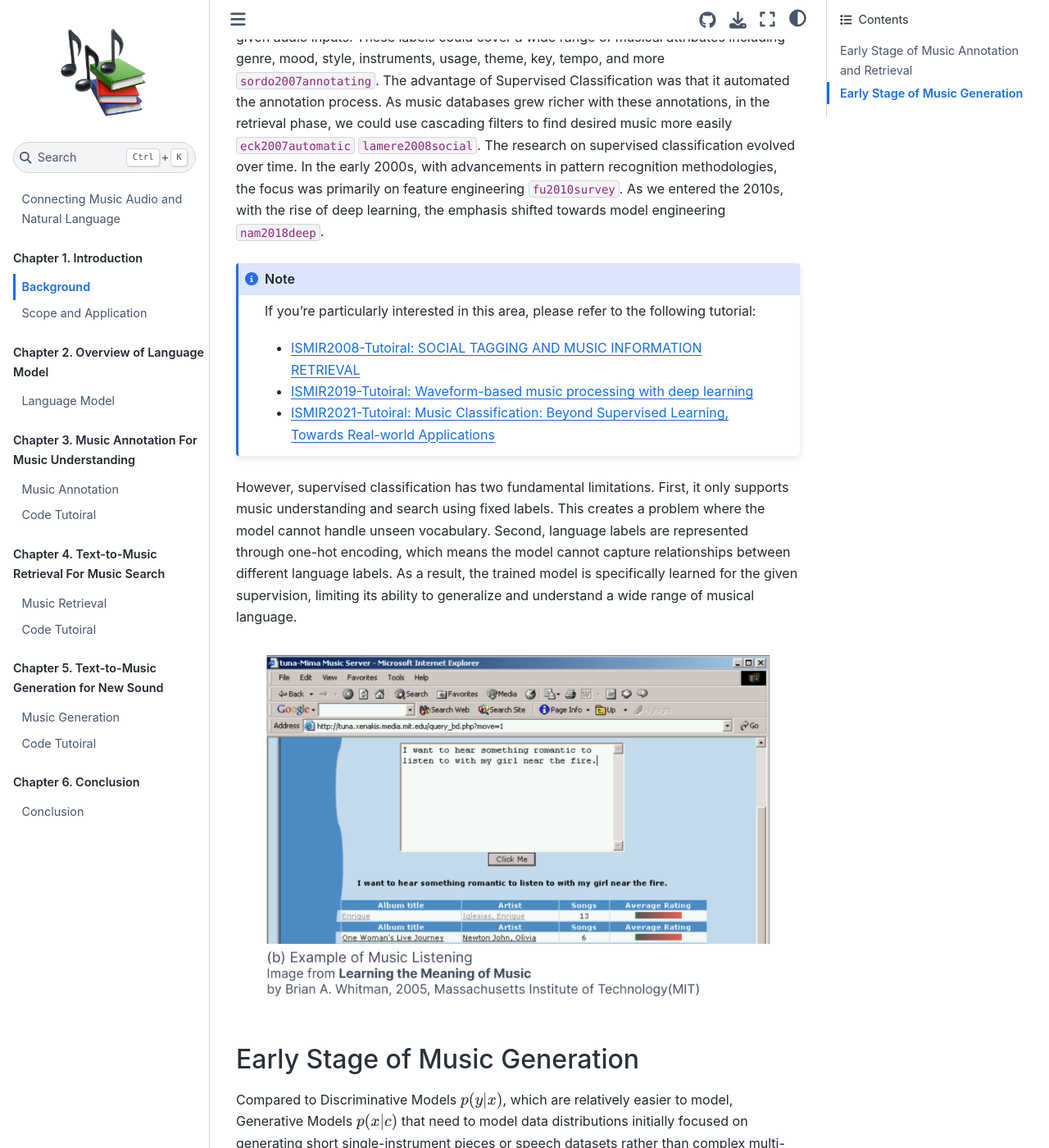
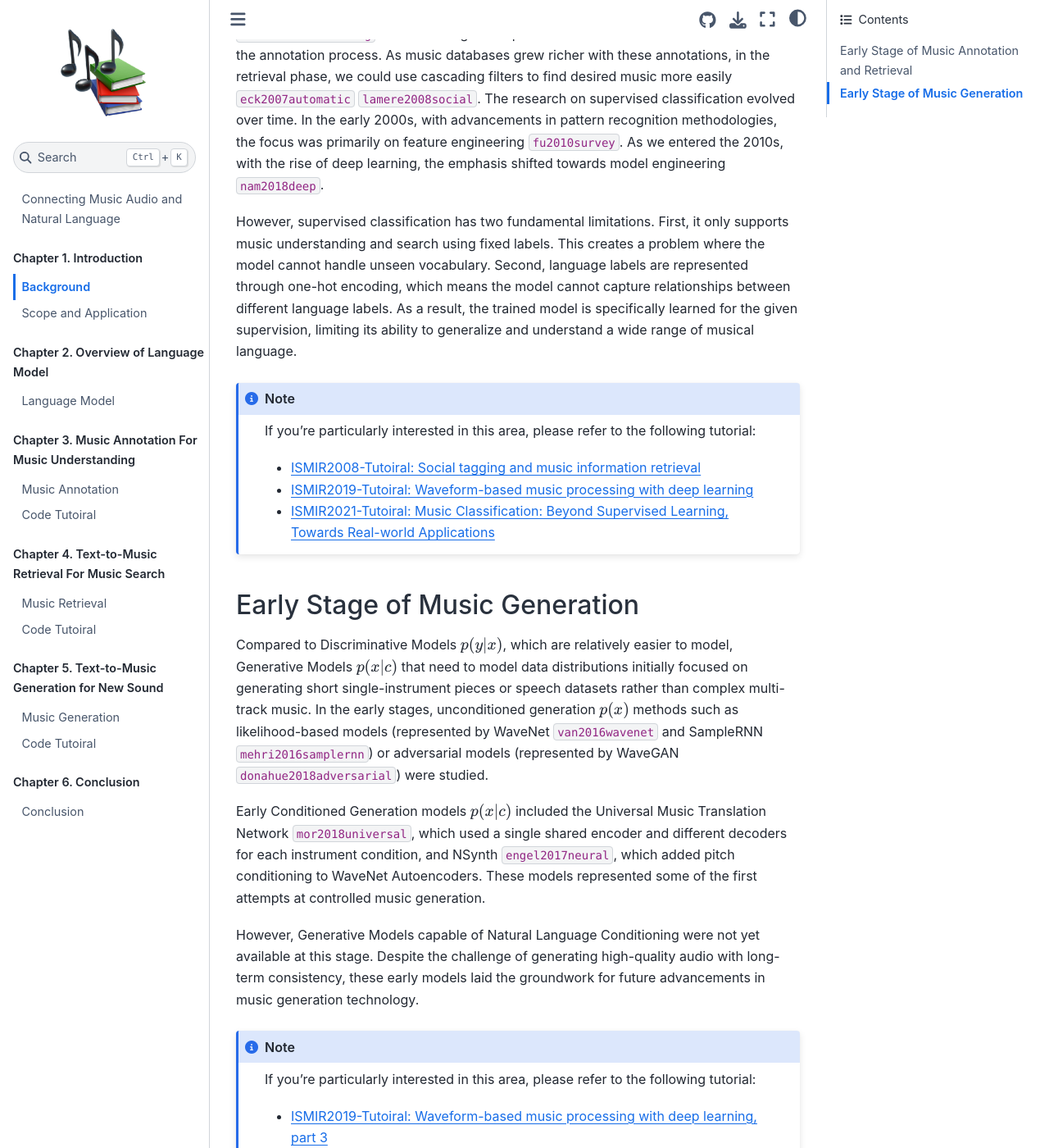
Before and after one commit to mulab-mir/music-language-tutorial, a Jupyter Book: the page built from book/introduction/overview.md, in a window 1280 px wide and 1400 px high, scrolled down 990 px. Shown: the whole window at 82% size. Built offline with Jupyter Book 1.0.4 settings and Sphinx 7.4.7 and the Sphinx Book theme 1.1.4, drawn with Linux system fonts in a browser that asks for light colours; pages that are not in the unit, such as notebooks, are missing from menus; cross-references to code outside the pages are shown as plain code; some of the changed text lies outside the part shown.

Commit message:
update intro

````diff
--- a/book/introduction/overview.md
+++ b/book/introduction/overview.md
@@ -1,9 +1,10 @@
 # Background
 
-```{figure} ../img/understanding.png
+```{figure} ../img/history.png
 ---
-name: overview
+name: history
 ---
+Image Source: Learning the Meaning of Music by Brian A. Whitman, 2005, Massachusetts Institute of Technology(MIT)
 ```
 
 The journey of Music and Language Models started with two basic human desires: to **understand music** deeply and to **listen to the music** we want whenever we want, whether it's existing artist music or creative new music. These fundamental needs have driven the development of technologies that connect music and language. This is because language is the most fundamental communication channel we use, and through this language, we aim to communicate with machines.
@@ -12,22 +13,17 @@
 
 The first approach was Supervised Classification. This method involved developing models that could predict appropriate Natural Language Labels (Fixed-Vocabulary) for given audio inputs. These labels could cover a wide range of musical attributes including genre, mood, style, instruments, usage, theme, key, tempo, and more {cite}`sordo2007annotating`. The advantage of Supervised Classification was that it automated the annotation process. As music databases grew richer with these annotations, in the retrieval phase, we could use cascading filters to find desired music more easily  {cite}`eck2007automatic` {cite}`lamere2008social`. The research on supervised classification evolved over time. In the early 2000s, with advancements in pattern recognition methodologies, the focus was primarily on feature engineering {cite}`fu2010survey`. As we entered the 2010s, with the rise of deep learning, the emphasis shifted towards model engineering {cite}`nam2018deep`.
 
+However, supervised classification has two fundamental limitations. First, it only supports music understanding and search using fixed labels. This creates a problem where the model cannot handle unseen vocabulary. Second, language labels are represented through one-hot encoding, which means the model cannot capture relationships between different language labels. As a result, the trained model is specifically learned for the given supervision, limiting its ability to generalize and understand a wide range of musical language.
+
+
 ```{note}
 If you're particularly interested in this area, please refer to the following tutorial:
 
-- [ISMIR2008-Tutoiral: SOCIAL TAGGING AND MUSIC INFORMATION RETRIEVAL](https://www.slideshare.net/slideshow/social-tags-and-music-information-retrieval-part-i-presentation)
+- [ISMIR2008-Tutoiral: Social tagging and music information retrieval](https://www.slideshare.net/slideshow/social-tags-and-music-information-retrieval-part-i-presentation)
 - [ISMIR2019-Tutoiral: Waveform-based music processing with deep learning](https://zenodo.org/records/3529714)
 - [ISMIR2021-Tutoiral: Music Classification: Beyond Supervised Learning, Towards Real-world Applications](https://music-classification.github.io/tutorial/landing-page.html)
 ```
 
-However, supervised classification has two fundamental limitations. First, it only supports music understanding and search using fixed labels. This creates a problem where the model cannot handle unseen vocabulary. Second, language labels are represented through one-hot encoding, which means the model cannot capture relationships between different language labels. As a result, the trained model is specifically learned for the given supervision, limiting its ability to generalize and understand a wide range of musical language.
-
-
-```{figure} ../img/listening.png
----
-name: overview
----
-```
 
 ## Early Stage of Music Generation
 
@@ -35,11 +31,12 @@
 
 Early Conditioned Generation models $p(x|c)$ included the Universal Music Translation Network {cite}`mor2018universal`, which used a single shared encoder and different decoders for each instrument condition, and NSynth {cite}`engel2017neural`, which added pitch conditioning to WaveNet Autoencoders. These models represented some of the first attempts at controlled music generation.
 
+However, Generative Models capable of Natural Language Conditioning were not yet available at this stage. Despite the challenge of generating high-quality audio with long-term consistency, these early models laid the groundwork for future advancements in music generation technology.
+
+
 ```{note}
 If you're particularly interested in this area, please refer to the following tutorial:
 
 - [ISMIR2019-Tutoiral: Waveform-based music processing with deep learning, part 3](https://zenodo.org/records/3529714)
 - [Generating Music in the waveform domain - Sander Dieleman](https://sander.ai/2020/03/24/audio-generation.html#fn:umtn)
 ```
-
-However, Generative Models capable of Natural Language Conditioning were not yet available at this stage. Despite the challenge of generating high-quality audio with long-term consistency, these early models laid the groundwork for future advancements in music generation technology.
````
Also changed, not shown: book/img/history.png (added), book/img/listening.png (deleted), book/img/scope.png (renamed from book/img/scpoe.png), book/img/understanding.png (deleted).
